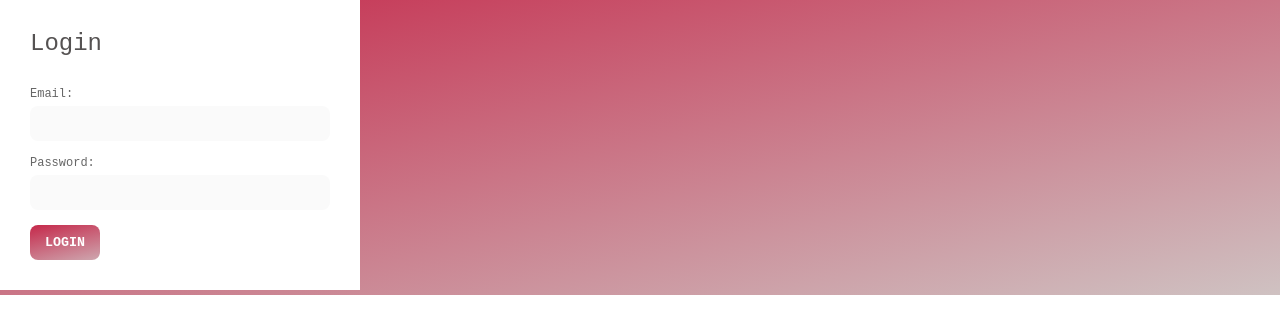
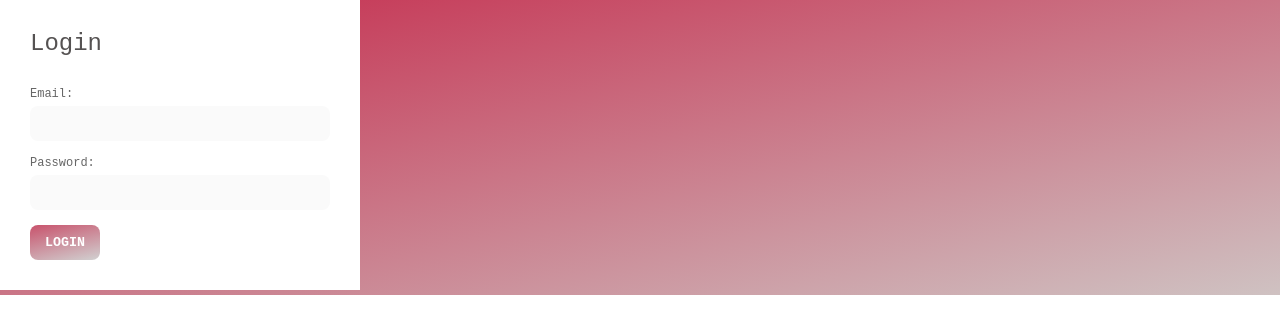
Before and after one commit to Batoul-Alsayyed/Airbnb, a React (Create React App) app in the folder react-app/: page /login in a window 1280 px wide. Shown: the top 334 px of the page. Built offline with nearby package versions, Linux system fonts and the light colour scheme.

Commit message:
Fixing buttons bug

```diff
--- a/react-app/src/index.css
+++ b/react-app/src/index.css
@@ -4,7 +4,7 @@
   box-sizing: border-box;
   font-family: 'Courier New', Courier, monospace;
 }
-input, button {
+input {
   appearance: none;
   background: none;
   border: none;
@@ -34,20 +34,20 @@ form:after {
   bottom: -5px;
   background-image: linear-gradient(to bottom right, #c5284a, rgb(207, 194, 194));
 }
-form .form-inner{
+ .form-inner{
   position: relative;
   display: block;
   background-color: white;
   padding: 30px;
   z-index: 2;
 }
-form .form-inner h2{
+ .form-inner h2{
   color: rgb(85, 82, 82);
   font-weight: 28px;
   font-weight: 500;
   margin-bottom: 30px;
 }
-form .form-inner .form-group{
+ .form-inner .form-group{
   display: block;
   width: 300px;
   margin-bottom: 15px;
@@ -75,8 +75,8 @@ form .form-inner .form-group{
 .form-inner .form-group input:focus{
   box-shadow: 0px 0px 3px rgba(0,0,0,.2);
 }
-form .form-inner input[type="submit"],
-.welcome button{
+
+.welcomebtn{
 
   display: inline-block;
   padding: 10px 15px;
@@ -89,8 +89,8 @@ form .form-inner input[type="submit"],
   font-weight: 700;
   cursor: pointer;
 }
-form .form-inner input[type="submit"]:hover,
-.welcome button{
+.welcomebtn:hover,
+.welcomebtn{
   background-position: 100% 0%
 }
 .welcome{
@@ -250,3 +250,6 @@ form .form-inner input[type="submit"]:hover,
 table .header-class{
   justify-content: space-evenly;
 }
+.hide{
+  display: none;
+}
```
